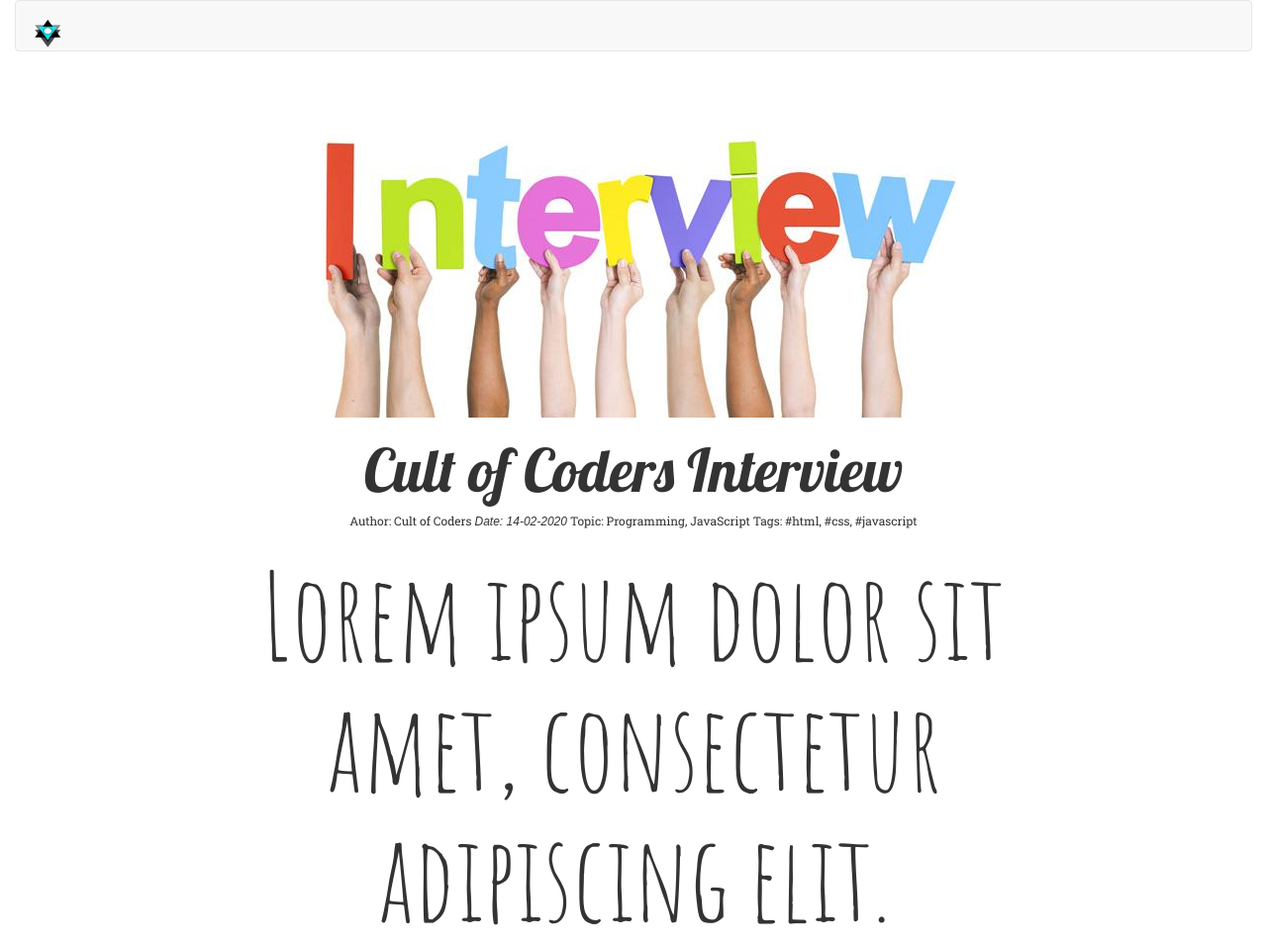
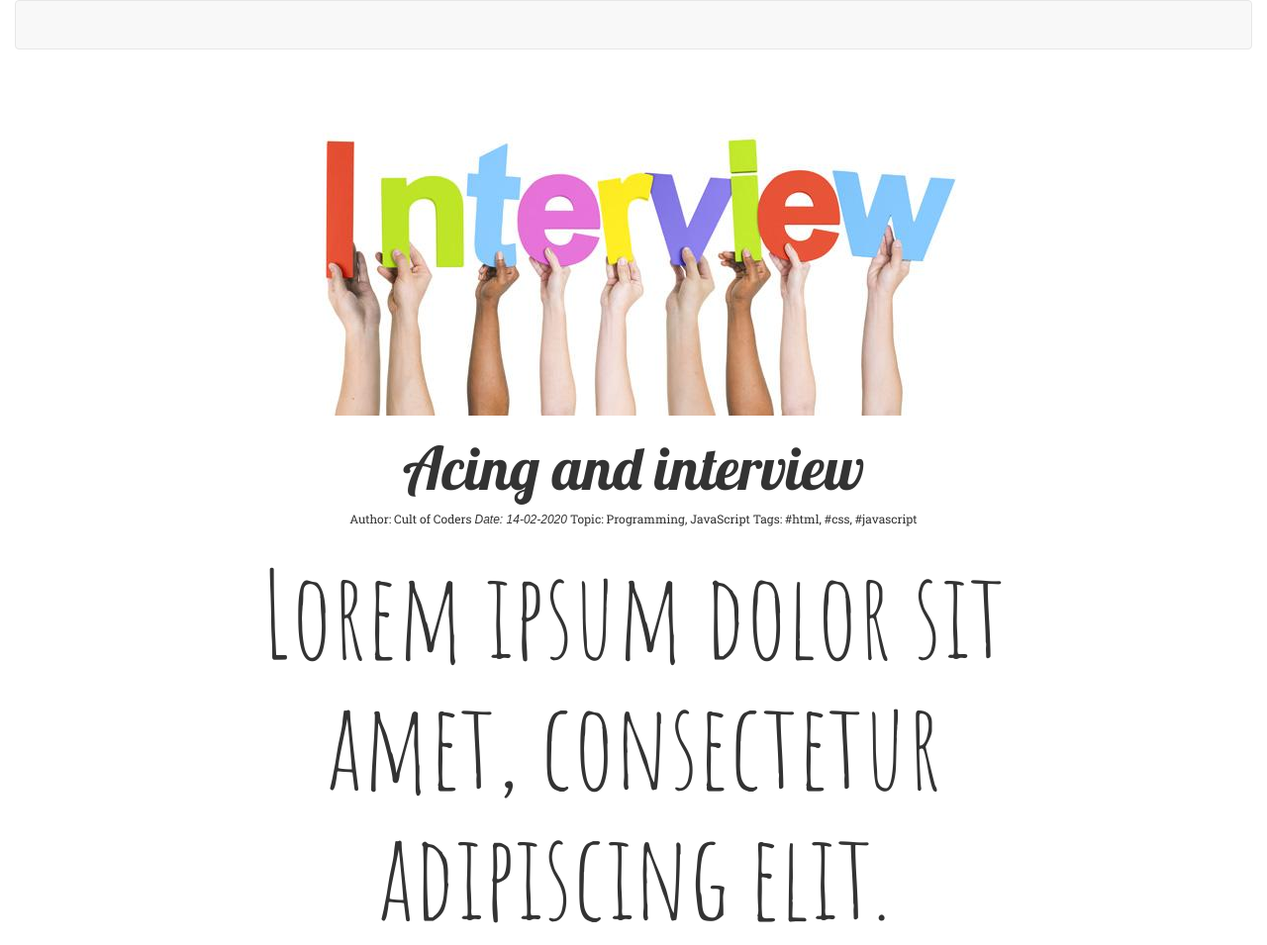
Before and after one commit to sebastianff/Sample-Blog-Plage, a plain HTML site: page index.html in a window 1280 px wide. Shown: the top 955 px of the page at 99% size. Drawn offline with nearby package versions, Linux system fonts and the light colour scheme.

Commit message:
Update index.html

```diff
--- a/index.html
+++ b/index.html
@@ -12,8 +12,6 @@
 <body>
 	<div class="container-fluid">
 		<nav class="navbar navbar-default">
-		<a class="navbar-brand" href="http://www.cultofcoders.com/">
-	        <img alt="Brand" src="form-square1.png" height="35px" width="35px">
 	      </a>
 		</nav>
 		  	<div class="row">
@@ -23,7 +21,7 @@
 			  		<div class="centered">
 			  			<img class="img-responsive" src="interview.jpg">
 			  		</div>
-		  			<h1 class="headline text-center">Cult of Coders Interview</h1>
+		  			<h1 class="headline text-center">Acing and interview</h1>
 
 					<p class="text-center details">
 					Author: Cult of Coders
```
